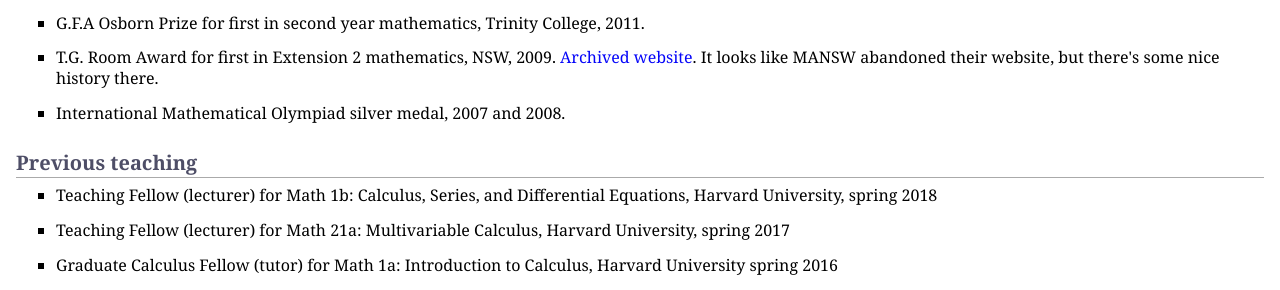
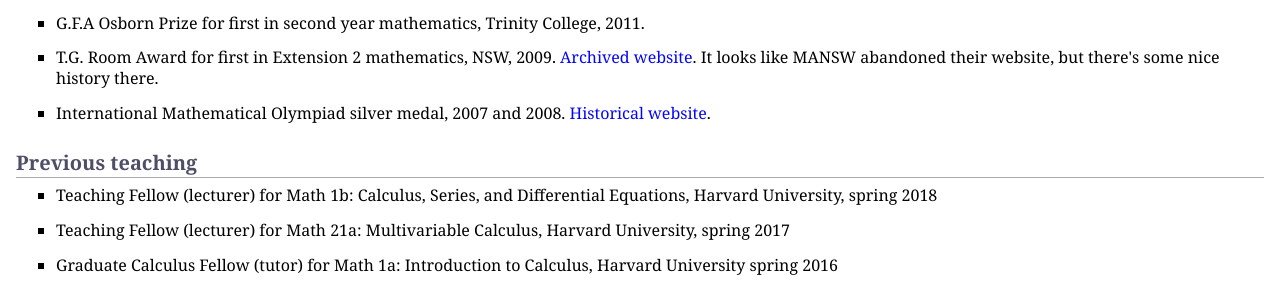
Before and after one commit to MaxMenzies/maxmenzies.com, a Jekyll site: the page index.html, which Jekyll copies as it is, in a window 1280 px wide. Shown: the part 884-1174 px from the top of the page. Built offline with Jekyll 4.4.1, drawn with Linux system fonts in a browser that asks for light colours.

Commit message:
Update index.html

```diff
--- a/index.html
+++ b/index.html
@@ -85,7 +85,7 @@
 </li>
 </ul>
 <ul>
-<li><p>International Mathematical Olympiad silver medal, 2007 and 2008. </p>
+<li><p>International Mathematical Olympiad silver medal, 2007 and 2008. <a href="https://www.imo-official.org/participant_r.aspx?id=15396">Historical website</a>. </p>
 </li>
 </ul>
 <!Deans&rsquo; Deans' Placeholder>
```
